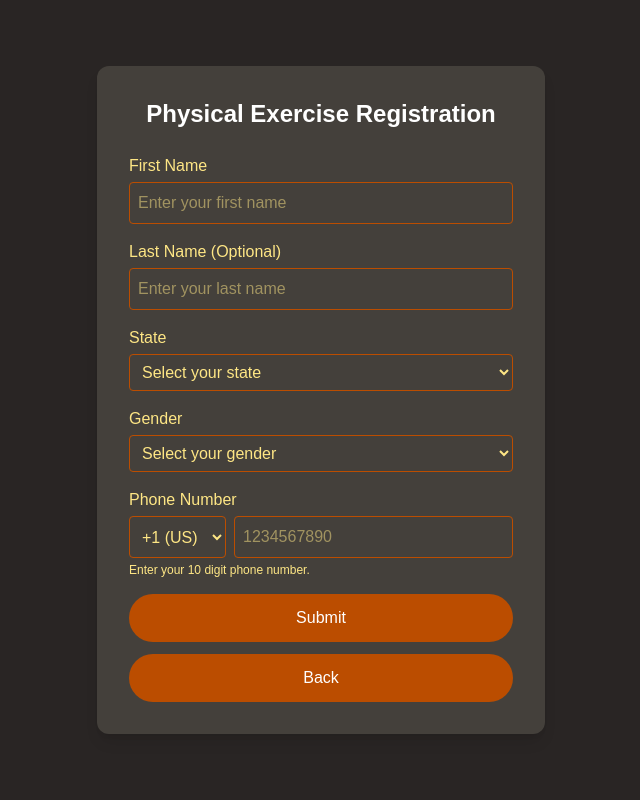
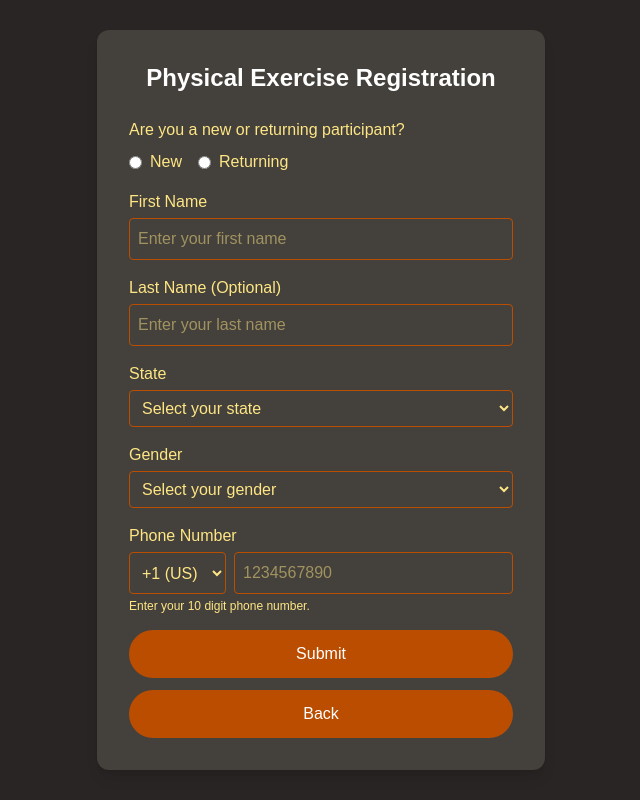
Before and after one commit to Itz-Viggy/Yoga-Registration, a Next.js app: page /register/pe in a window 1280 px wide. Shown: the whole page, without its empty margins (319-959 px from the left). Built offline with nearby package versions, Linux system fonts and the light colour scheme.

Commit message:
Added a field

```diff
--- a/src/app/api/pe/route.ts
+++ b/src/app/api/pe/route.ts
@@ -3,7 +3,7 @@ import { google } from "googleapis";
 
 export async function POST(req: NextRequest) {
   try {
-    const { firstname, lastname, state, gender, code, phone } = await req.json();
+    const { firstname, lastname, state, gender, code, phone,participantType } = await req.json();
     // Normalize private key
     const processedKey = process.env.GOOGLE_PRIVATE_KEY?.replace(/\\n/g, "\n") || "";
     console.log("Private key length:", processedKey.length);
@@ -26,7 +26,7 @@ export async function POST(req: NextRequest) {
       range: "PE Registration!A2:E",
       valueInputOption: "RAW",
       requestBody: {
-        values: [[firstname, lastname, state, gender, `${code} ${phone}`]],
+        values: [[participantType,firstname, lastname, state, gender, `${code} ${phone}`]],
       },
     });
 
--- a/src/app/register/pe/page.tsx
+++ b/src/app/register/pe/page.tsx
@@ -7,6 +7,7 @@ import StateDropdown from "@/components/statesdropdown";
 export default function PhysicalExercisePage() {
   const router = useRouter();
   const [formData, setFormData] = useState({
+    participantType: "",  // New field for New or Returning
     firstname: "",
     lastname: "",
     state: "",
@@ -57,6 +58,36 @@ export default function PhysicalExercisePage() {
         <h2 className="text-2xl font-bold text-white mb-6 text-center">
           Physical Exercise Registration
         </h2>
+
+        {/* New or Returning Question */}
+        <div className="mb-4">
+          <label className="block text-amber-200 mb-1">Are you a new or returning participant?</label>
+          <div className="flex space-x-4 mt-2">
+            <label className="flex items-center text-amber-200">
+              <input
+                type="radio"
+                name="participantType"
+                value="New"
+                checked={formData.participantType === "New"}
+                onChange={handleChange}
+                className="mr-2"
+                required
+              />
+              New
+            </label>
+            <label className="flex items-center text-amber-200">
+              <input
+                type="radio"
+                name="participantType"
+                value="Returning"
+                checked={formData.participantType === "Returning"}
+                onChange={handleChange}
+                className="mr-2"
+              />
+              Returning
+            </label>
+          </div>
+        </div>
 
         {/* First Name */}
         <div className="mb-4">
```
